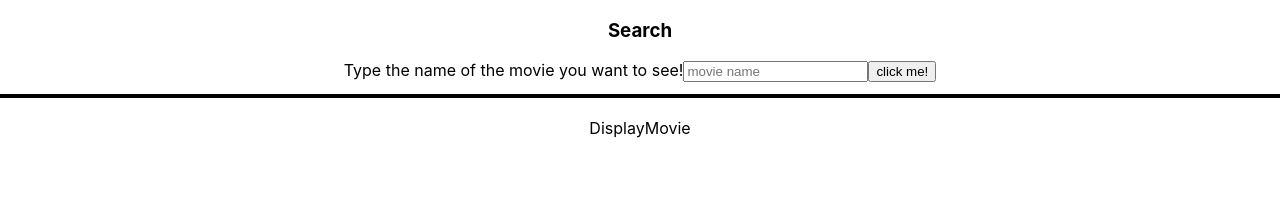
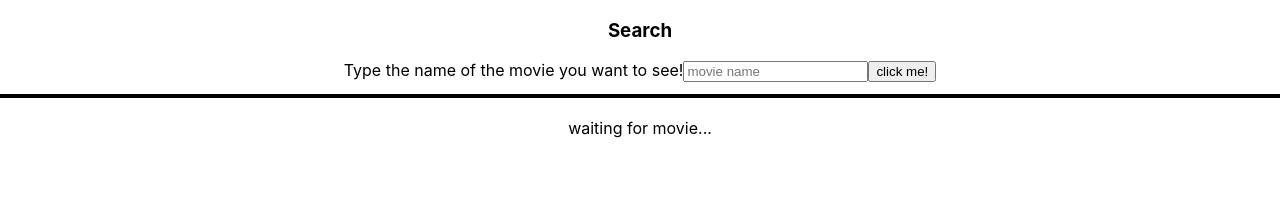
Before and after one commit to chase104/movie_app_48, a React (Create React App) app: page / in a window 1280 px wide. Shown: the top 208 px of the page. Built offline with nearby package versions, Linux system fonts and the light colour scheme; no server answers.

Commit message:
finish display movie feature;

```diff
--- a/src/App.js
+++ b/src/App.js
@@ -6,7 +6,6 @@ import DisplayMovie from './components/display_movie';
 function App() {
 
   const [searchedMovie, setSearchedMovie] = useState(null);
-  console.log({searchedMovie});
 
   const logString = (string) => {
     console.log("string is in APP", string);
--- a/src/components/display_movie/index.js
+++ b/src/components/display_movie/index.js
@@ -1,8 +1,33 @@
-import React from 'react'
+import React from 'react';
 
-const DisplayMovie = () => {
+const DisplayMovie = (props) => {
+  let { searchedMovie } = props;
+  console.log(searchedMovie, "FROM DISPLAY_MOVIE");
+
+  const returnMovieJSX = () => {
+    if (searchedMovie !== null) {
+      return (
+        <div>
+        <h3>MOVIE DISPLAY</h3>
+        <h4>{searchedMovie.Title}</h4>
+        <p>{searchedMovie.Plot}</p>
+      {/* check if posterURL exists */}
+        <img src={searchedMovie.Poster} alt="" />
+      </div>
+      )
+    } else {
+      return (
+        <div>
+          waiting for movie...
+        </div>
+      )
+    }
+  }
+
   return (
-    <div>DisplayMovie</div>
+    <section>
+      { returnMovieJSX() }
+    </section>
   )
 }
 
--- a/src/components/search/index.js
+++ b/src/components/search/index.js
@@ -1,4 +1,4 @@
-import React, { useState } from 'react';
+import React, { useState, useEffect } from 'react';
 import axios from 'axios';
 
 
@@ -7,10 +7,12 @@ const Search = (props) => {
     let user = props.user;
 
     let { logString } = props;
-    logString("This string is from Search Child Component!")
-    console.log(user);
+    // logString("This string is from Search Child Component!")
     const [searchString, setSearchString] = useState('');
 
+    useEffect(() => {
+        makeServerCall("Pacific Rim")
+    }, []);
     // listen for submit and make call to server
 
     const handleChange = (e) => {
@@ -21,17 +23,22 @@ const Search = (props) => {
         setSearchString(newValue)
     }
 
-    const handleSubmit = async (e) => {
+    const makeServerCall = async (string) => {
+        let serverResponse = await axios({
+            method: 'GET',
+            url: `http://localhost:5000/get_movie/${string}`
+        });
+        console.log(serverResponse);
+        setSearchString('');
+        setSearchedMovie(serverResponse.data)
+    }
+
+    const handleSubmit = (e) => {
         e.preventDefault()
         console.log("submitting!");
         // if we don't prevent the default, the page will refresh
         // call express server with the string
-        let serverResponse = await axios({
-            method: 'GET',
-            url: `http://localhost:5000/get_movie/${searchString}`
-        });
-        console.log(serverResponse);
-        setSearchedMovie(serverResponse.data)
+        makeServerCall(searchString)
     };
 
   return (
```
